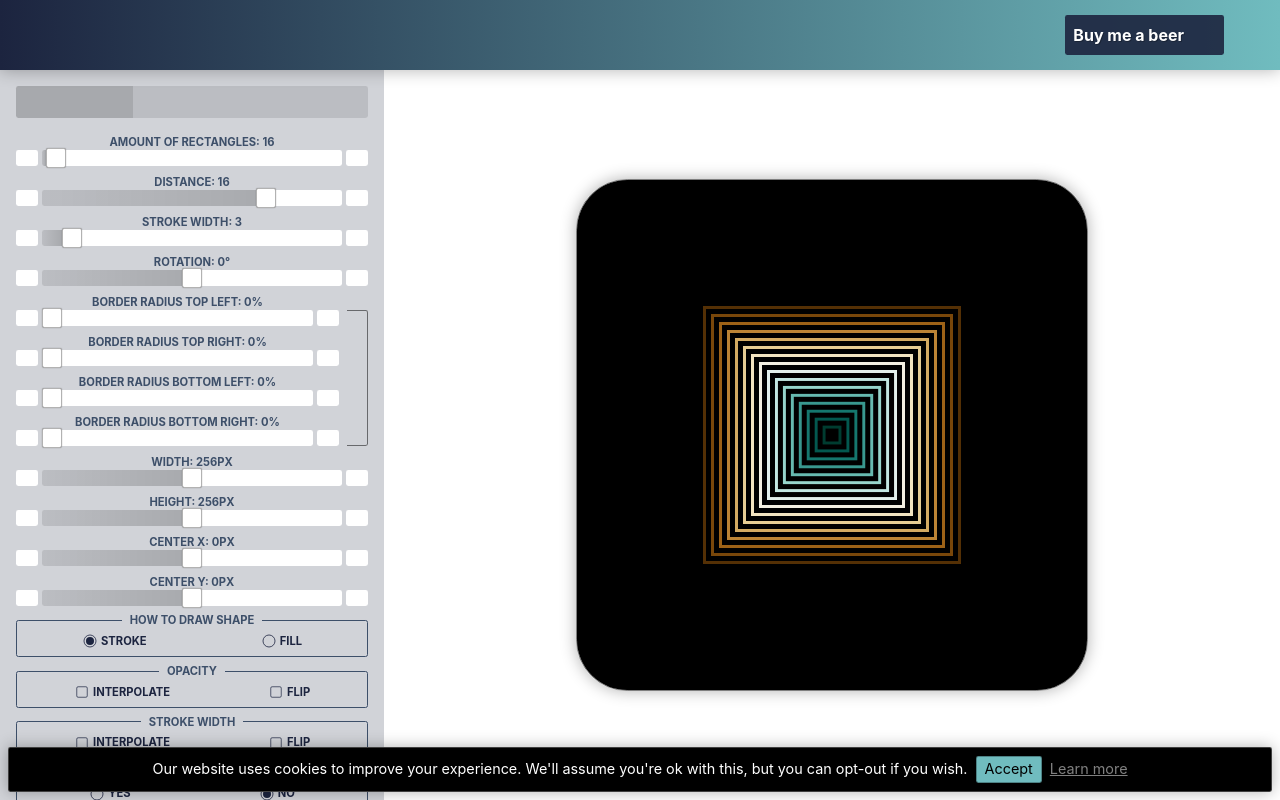
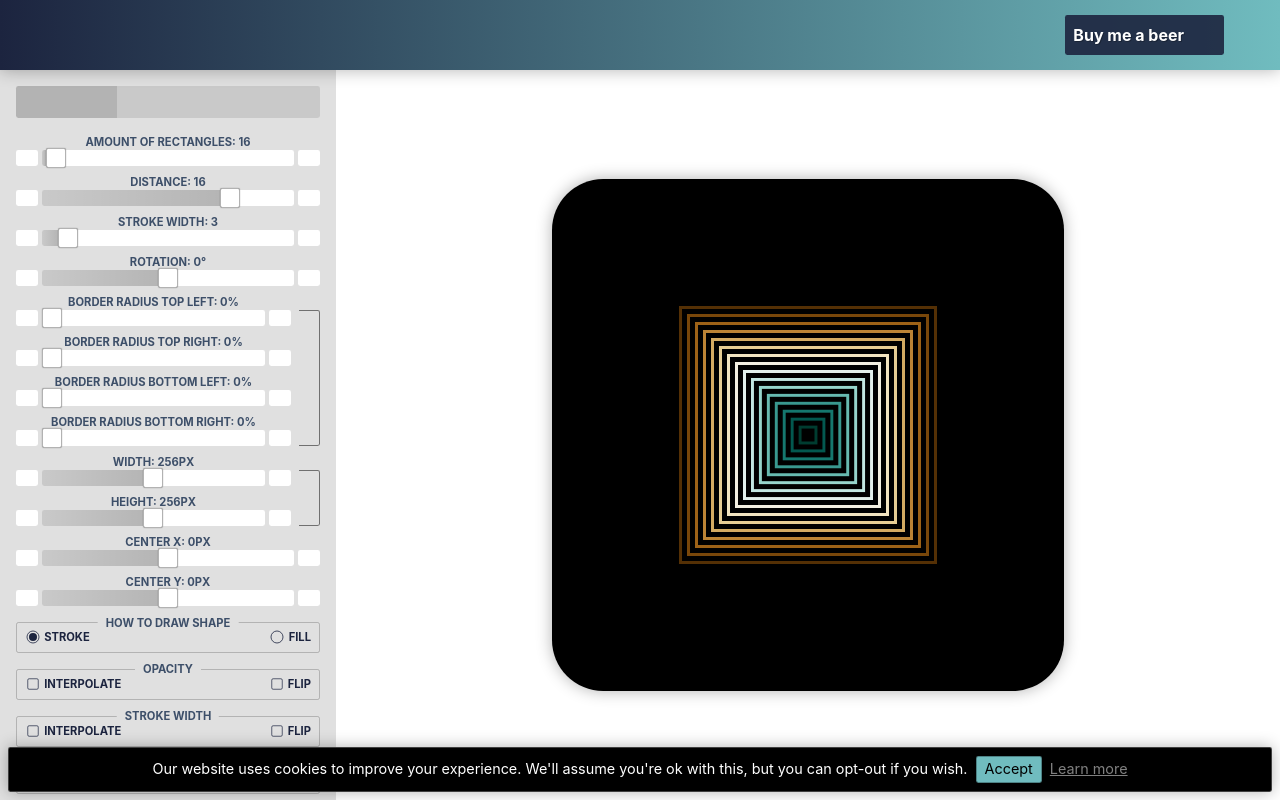
Before and after one commit to Niekes/geometrica, a Vue app: page / in a window 1280 px wide. Built offline with nearby package versions, Linux system fonts and the light colour scheme; no server answers.

Commit message:
Lock sizes

```diff
--- a/src/components/InputCheckbox.vue
+++ b/src/components/InputCheckbox.vue
@@ -69,21 +69,26 @@ export default {
 
 <style lang="scss" scoped>
 .checkbox {
-    border: $border-width solid $secondary;
+    border: $border-width solid $black-20;
     border-radius: $border-radius;
     display: flex;
-    justify-content: space-around;
+    justify-content: space-between;
     margin: 0;
     padding: $padding;
+    position: relative;
 
     &__legend {
+        background-color: lighten(desaturate($primary, 75%), 70%);
         color: $secondary;
         font-size: $font-size * 0.7;
         font-weight: bolder;
-        margin-left: auto;
-        margin-right: auto;
+        left: 50%;
+        margin: 0 auto;
         padding: 0 $padding-x;
+        position: absolute;
         text-transform: uppercase;
+        top: -0.4rem;
+        transform: translate(-50%, 0);
         user-select: none;
         white-space: nowrap;
         width: auto;
--- a/src/components/InputRadio.vue
+++ b/src/components/InputRadio.vue
@@ -64,21 +64,26 @@ export default {
 
 <style lang="scss" scoped>
 .radio {
-    border: $border-width solid $secondary;
+    border: $border-width solid $black-20;
     border-radius: $border-radius;
     display: flex;
-    justify-content: space-around;
+    justify-content: space-between;
     margin: 0;
     padding: $padding;
+    position: relative;
 
     &__legend {
+        background-color: lighten(desaturate($primary, 75%), 70%);
         color: $secondary;
         font-size: $font-size * 0.7;
         font-weight: bolder;
-        margin-left: auto;
-        margin-right: auto;
+        left: 50%;
+        margin: 0 auto;
         padding: 0 $padding-x;
+        position: absolute;
         text-transform: uppercase;
+        top: -0.4rem;
+        transform: translate(-50%, 0);
         user-select: none;
         white-space: nowrap;
         width: auto;
--- a/src/components/RectControl.vue
+++ b/src/components/RectControl.vue
@@ -135,38 +135,49 @@
 
             <button
                 class="border-radius__lock"
-                @click="rect.borderRadisIsLocked = !rect.borderRadisIsLocked"
+                @click="rect.borderRadiusIsLocked = !rect.borderRadiusIsLocked"
             >
                 <svg-icon
-                    :xlink="rect.borderRadisIsLocked ? '#lock-closed' : '#lock-open'"
+                    :xlink="rect.borderRadiusIsLocked ? '#lock-closed' : '#lock-open'"
                 />
             </button>
         </div>
 
-
+        <div class="size">
             <input-range
                 v-model.number="rect.width"
-            class="sliders__input"
+                class="sliders__input width"
                 :min="1"
                 :max="512"
                 :step="1"
                 :label="$tc('home.width', rect.width)"
-            @input.native="$emit('rect-update')"
-            @add="(step) => { rect.width += step; $emit('rect-update')}"
-            @subtract="(step) => { rect.width -= step; $emit('rect-update')}"
+                @input.native="handleWidth"
+                @add="(step) => { rect.width += step; handleWidth()}"
+                @subtract="(step) => { rect.width -= step; handleWidth()}"
             />
 
             <input-range
                 v-model.number="rect.height"
-            class="sliders__input"
+                class="sliders__input height"
                 :min="1"
                 :max="512"
                 :step="1"
                 :label="$tc('home.height', rect.height)"
-            @input.native="$emit('rect-update')"
-            @add="(step) => { rect.height += step; $emit('rect-update')}"
-            @subtract="(step) => { rect.height -= step; $emit('rect-update')}"
+                @input.native="handleHeight"
+                @add="(step) => { rect.height += step; handleHeight()}"
+                @subtract="(step) => { rect.height -= step; handleHeight()}"
             />
+
+            <button
+                class="size__lock"
+                @click="rect.sizeIsLocked = !rect.sizeIsLocked"
+            >
+                <svg-icon
+                    :xlink="rect.sizeIsLocked ? '#lock-closed' : '#lock-open'"
+                />
+            </button>
+        </div>
+
 
         <input-range
             v-model.number="rect.cx"
@@ -296,7 +307,7 @@ export default {
             this.$emit('rect-update');
         },
         handleBorderRadiusTopLeft() {
-            if (this.rect.borderRadisIsLocked) {
+            if (this.rect.borderRadiusIsLocked) {
                 this.rect.borderRadius.tr = this.rect.borderRadius.tl;
                 this.rect.borderRadius.bl = this.rect.borderRadius.tl;
                 this.rect.borderRadius.br = this.rect.borderRadius.tl;
@@ -305,7 +316,7 @@ export default {
             this.$emit('rect-update');
         },
         handleBorderRadiusTopRight() {
-            if (this.rect.borderRadisIsLocked) {
+            if (this.rect.borderRadiusIsLocked) {
                 this.rect.borderRadius.tl = this.rect.borderRadius.tr;
                 this.rect.borderRadius.bl = this.rect.borderRadius.tr;
                 this.rect.borderRadius.br = this.rect.borderRadius.tr;
@@ -314,7 +325,7 @@ export default {
             this.$emit('rect-update');
         },
         handleBorderRadiusBottomLeft() {
-            if (this.rect.borderRadisIsLocked) {
+            if (this.rect.borderRadiusIsLocked) {
                 this.rect.borderRadius.tl = this.rect.borderRadius.bl;
                 this.rect.borderRadius.tr = this.rect.borderRadius.bl;
                 this.rect.borderRadius.br = this.rect.borderRadius.bl;
@@ -323,10 +334,24 @@ export default {
             this.$emit('rect-update');
         },
         handleBorderRadiusBottomRight() {
-            if (this.rect.borderRadisIsLocked) {
+            if (this.rect.borderRadiusIsLocked) {
                 this.rect.borderRadius.tl = this.rect.borderRadius.br;
                 this.rect.borderRadius.tr = this.rect.borderRadius.br;
                 this.rect.borderRadius.bl = this.rect.borderRadius.br;
+            }
+
+            this.$emit('rect-update');
+        },
+        handleWidth() {
+            if (this.rect.sizeIsLocked) {
+                this.rect.height = this.rect.width;
+            }
+
+            this.$emit('rect-update');
+        },
+        handleHeight() {
+            if (this.rect.sizeIsLocked) {
+                this.rect.width = this.rect.height;
             }
 
             this.$emit('rect-update');
@@ -369,6 +394,33 @@ export default {
         grid-area: border-radius-br;
     }
 
+    .size {
+        display: grid;
+        gap: 0 $margin-x;
+        grid-template-areas:
+            "width size-lock"
+            "height size-lock";
+        grid-template-columns: 1fr min-content;
+        grid-template-rows: 1fr 1fr;
+    }
+
+    .width {
+        grid-area: width;
+    }
+
+    .height {
+        grid-area: height;
+    }
+
+    .size__lock {
+        grid-area: size-lock;
+    }
+
+    .border-radius__lock {
+        grid-area: border-radius-lock;
+    }
+
+    .size__lock,
     .border-radius__lock {
         background: transparent;
         border-bottom: $border-width solid $black-50;
@@ -377,7 +429,6 @@ export default {
         border-right: $border-width solid $black-50;
         border-top: $border-width solid $black-50;
         cursor: pointer;
-        grid-area: border-radius-lock;
         margin: $margin-y * 2 0 $margin-y 0;
         padding: 0 $padding-x / 4;
         transition: background $transition-duration / 2 $transition-timing-function;
@@ -397,6 +448,11 @@ export default {
     }
 
     .radio__input,
+    .checkbox__input {
+        margin-top: $margin-y;
+    }
+
+    .radio__input,
     .checkbox__input,
     .sliders__input {
         margin-bottom: $margin-y;
--- a/src/i18n/languages/en.js
+++ b/src/i18n/languages/en.js
@@ -49,7 +49,7 @@ export default {
     },
     faq: {
         what: 'What is geometrica?',
-        whatParagraph: 'Geometrica is a tool to create geometric line art icons. You can use them ass app icons or as a graphic designer you could use them as design assets.',
+        whatParagraph: 'Geometrica is a tool to create geometric line art icons. You can use them as app icons or as a graphic designer you could use them as design assets. Or maybe just use them as an inspiration for your next artwork.',
         implement: 'Can you implement a new feature?',
         implementParagraph: 'Yes, please send me an email to geometrica [at] niekes.com with detailed information about your feature request and I will try implement it as soon as possible.',
         copyright: 'Who owns the copyright?',
--- a/src/mixins/circle-mixin.js
+++ b/src/mixins/circle-mixin.js
@@ -5,8 +5,8 @@ import {
 export default {
     methods: {
         drawCircle() {
-            this.ctx.fillStyle = this.circle.bgColor;
-            this.ctx.fillRect(0, 0, this.canvasWidth, this.canvasHeight);
+            // this.ctx.fillStyle = this.circle.bgColor;
+            this.ctx.clearRect(0, 0, this.canvasWidth, this.canvasHeight);
 
             const {
                 amount,
@@ -55,29 +55,20 @@ export default {
                 }
 
                 this.ctx.save();
-                if (this.circle.stroke) {
-                    this.ctx.strokeStyle = c.toString();
-                }
-
-                if (!this.circle.stroke) {
-                    this.ctx.fillStyle = c.toString();
-                }
-
                 this.ctx.beginPath();
-
                 this.ctx.translate(cx, cy);
                 this.ctx.rotate(angle);
 
                 if (interpolateStrokeWidth) {
-                    this.ctx.lineWidth = Math.max(this.rect.strokeWidth * k, 1e-10);
+                    this.ctx.lineWidth = Math.max(this.circle.strokeWidth * k, 1e-10);
                 }
 
                 if (interpolateStrokeWidth && flipStrokeWidth) {
-                    this.ctx.lineWidth = Math.max(this.rect.strokeWidth * flippedK, 1e-10);
+                    this.ctx.lineWidth = Math.max(this.circle.strokeWidth * flippedK, 1e-10);
                 }
 
                 if (!interpolateStrokeWidth) {
-                    this.ctx.lineWidth = this.rect.strokeWidth;
+                    this.ctx.lineWidth = this.circle.strokeWidth;
                 }
 
                 this.ctx.ellipse(
@@ -95,10 +86,12 @@ export default {
                 }
 
                 if (this.circle.stroke) {
+                    this.ctx.strokeStyle = c.toString();
                     this.ctx.stroke();
                 }
 
                 if (!this.circle.stroke) {
+                    this.ctx.fillStyle = c.toString();
                     this.ctx.fill();
                 }
 
--- a/src/mixins/polygon-mixin.js
+++ b/src/mixins/polygon-mixin.js
@@ -40,8 +40,8 @@ export default {
             return `${p}z`;
         },
         drawPolygon() {
-            this.ctx.fillStyle = this.polygon.bgColor;
-            this.ctx.fillRect(0, 0, this.canvasWidth, this.canvasHeight);
+            // this.ctx.fillStyle = this.polygon.bgColor;
+            this.ctx.clearRect(0, 0, this.canvasWidth, this.canvasHeight);
 
             const {
                 amount,
@@ -59,6 +59,8 @@ export default {
             const flipOpacity = calcOpacity.indexOf('flip') !== -1;
 
             const interpolateStrokeWidth = calcStrokeWidth.indexOf('interpolate') !== -1;
+
+            console.log(interpolateStrokeWidth);
             const flipStrokeWidth = calcStrokeWidth.indexOf('flip') !== -1;
 
             for (let i = 0; i < amount; i += 1) {
@@ -85,44 +87,33 @@ export default {
                 }
 
                 this.ctx.save();
-                if (this.polygon.stroke) {
-                    this.ctx.strokeStyle = c.toString();
-                }
-
-                if (!this.polygon.stroke) {
-                    this.ctx.fillStyle = c.toString();
-                }
-
                 this.ctx.beginPath();
-
                 this.ctx.translate(cx, cy);
                 this.ctx.rotate(angle - this.PI / 2);
 
                 if (interpolateStrokeWidth) {
-                    this.ctx.lineWidth = Math.max(this.rect.strokeWidth * k, 1e-10);
+                    this.ctx.lineWidth = Math.max(this.polygon.strokeWidth * k, 1e-10);
                 }
 
                 if (interpolateStrokeWidth && flipStrokeWidth) {
-                    this.ctx.lineWidth = Math.max(this.rect.strokeWidth * flippedK, 1e-10);
+                    this.ctx.lineWidth = Math.max(this.polygon.strokeWidth * flippedK, 1e-10);
                 }
 
                 if (!interpolateStrokeWidth) {
-                    this.ctx.lineWidth = this.rect.strokeWidth;
+                    this.ctx.lineWidth = this.polygon.strokeWidth;
                 }
 
                 const path = new Path2D(this.setPath(this.polygon.sides, borderRadius * 100, s, i));
 
                 this.ctx.closePath();
 
-                if (i === this.polygon.amount - 1) {
-                    // console.log(this.setPath(this.polygon.sides, borderRadius, s, i));
-                }
-
                 if (this.polygon.stroke) {
+                    this.ctx.strokeStyle = c.toString();
                     this.ctx.stroke(path);
                 }
 
                 if (!this.polygon.stroke) {
+                    this.ctx.fillStyle = c.toString();
                     this.ctx.fill(path);
                 }
 
--- a/src/mixins/rect-mixin.js
+++ b/src/mixins/rect-mixin.js
@@ -5,8 +5,8 @@ import {
 export default {
     methods: {
         drawRect() {
-            this.ctx.fillStyle = this.rect.bgColor;
-            this.ctx.fillRect(0, 0, this.canvasWidth, this.canvasHeight);
+            // this.ctx.fillStyle = this.rect.bgColor;
+            this.ctx.clearRect(0, 0, this.canvasWidth, this.canvasHeight);
 
             const {
                 amount,
@@ -56,17 +56,7 @@ export default {
                 }
 
                 this.ctx.save();
-
-                if (this.rect.stroke) {
-                    this.ctx.strokeStyle = c.toString();
-                }
-
-                if (!this.rect.stroke) {
-                    this.ctx.fillStyle = c.toString();
-                }
-
                 this.ctx.beginPath();
-
                 this.ctx.translate(cx, cy);
                 this.ctx.rotate(angle);
 
@@ -82,7 +72,6 @@ export default {
                     this.ctx.lineWidth = this.rect.strokeWidth;
                 }
 
-                this.ctx.beginPath();
                 this.ctx.moveTo(x + brTl, y);
                 this.ctx.lineTo(x + width - brTr, y);
                 this.ctx.quadraticCurveTo(x + width, y, x + width, y + brTr);
@@ -95,10 +84,12 @@ export default {
                 this.ctx.closePath();
 
                 if (this.rect.stroke) {
+                    this.ctx.strokeStyle = c.toString();
                     this.ctx.stroke();
                 }
 
                 if (!this.rect.stroke) {
+                    this.ctx.fillStyle = c.toString();
                     this.ctx.fill();
                 }
                 this.ctx.restore();
--- a/src/views/Cookies.vue
+++ b/src/views/Cookies.vue
@@ -91,6 +91,9 @@ export default {
 
 <style lang="scss" scoped>
 .cookies {
-    padding: $padding-y $padding-x * 2;
+    margin: 0 auto;
+    max-width: $breakpoint-md;
+    padding: $padding-y * 2 $padding-x * 2;
+    width: 100%;
 }
 </style>
--- a/src/views/Home.vue
+++ b/src/views/Home.vue
@@ -145,7 +145,8 @@ export default {
                     },
                 ],
                 width: 256,
-                borderRadisIsLocked: true,
+                borderRadiusIsLocked: true,
+                sizeIsLocked: true,
             },
             circle: {
                 amount: 16,
@@ -204,6 +205,7 @@ export default {
                 ],
                 startAngle: 0,
                 endAngle: 360,
+                radiusIsLocked: true,
             },
             polygon: {
                 amount: 16,
@@ -326,13 +328,13 @@ export default {
 .home {
     display: grid;
     grid-template-areas: "control context";
-    grid-template-columns: minmax(0, 24rem) 1fr;
+    grid-template-columns: minmax(0, 21rem) 1fr;
     grid-template-rows: minmax(0, 1fr);
     height: 100%;
 }
 
 .control {
-    background-color: rgba($primary, 0.2);
+    background-color: lighten(desaturate($primary, 75%), 70%);
     display: flex;
     flex-direction: column;
     overflow: auto;
@@ -406,6 +408,7 @@ export default {
     justify-content: center;
 
     &__canvas {
+        background: $black;
         border: $border-width solid $black-50;
         border-radius: 10%;
         box-shadow: $box-shadow;
--- a/src/views/Imprint.vue
+++ b/src/views/Imprint.vue
@@ -37,6 +37,9 @@ export default {
 
 <style lang="scss" scoped>
 .imprint {
-    padding: $padding-y $padding-x * 2;
+    margin: 0 auto;
+    max-width: $breakpoint-md;
+    padding: $padding-y * 2 $padding-x * 2;
+    width: 100%;
 }
 </style>
```
Also changed, not shown: src/components/CircleControl.vue (+87 -9 lines), src/components/PolygonControl.vue (+6 -1 lines). Lines whose indentation alone changed are shown as unchanged.
